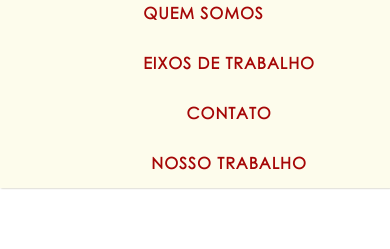
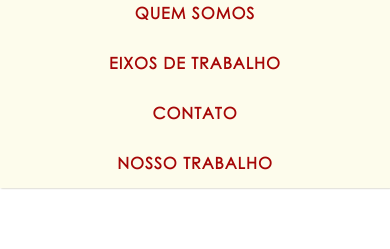
Before and after one commit to ShadowOfDeath9001/geuci, a plain HTML site: page index.html in a window 390 px wide. Shown: the part 188-437 px from the top of the page. Drawn offline with Linux system fonts and the light colour scheme; a web font is replaced by a local one.

Commit message:
Add files via upload

```diff
--- a/css/main.css
+++ b/css/main.css
@@ -86,6 +86,8 @@ h3:after {
 	.dropdown-content a:hover {text-decoration:underline;}
 	.dropdown:hover .dropdown-content {display: block;}
 /* Hover Menu END */
+
+.line-break { display: none; }
 
 /* CLICK Menu START */
 	.dropdown-content2 {text-align:left; margin-right: auto; margin-left: auto; margin-top:10px; display:none; position:absolute; background-color:#f9f9f9; width:100%; max-width:165px; box-shadow:0px 8px 16px 0px rgba(0,0,0,0.2); z-index:1;}
@@ -409,7 +411,9 @@ h3:after {
 	h4 {
 	  margin-bottom: 30px;
 	}
-
+.line-break { display: inline; }
+.dropdown {float: none; overflow: none;}
+.codrops-top span.right{float:none; margin-right:0px; }
 }
 
 @media screen and (max-width:600px){
@@ -447,6 +451,7 @@ h3:after {
 	h4 {
 	  margin-bottom: 30px;
 	}
+
 }
 
 @media screen and (max-width:500px){
@@ -482,4 +487,5 @@ h3:after {
 	  margin-bottom: 30px;
 	}
 
+.codrops-top span.right{ margin-right:0px; }
 }
```
